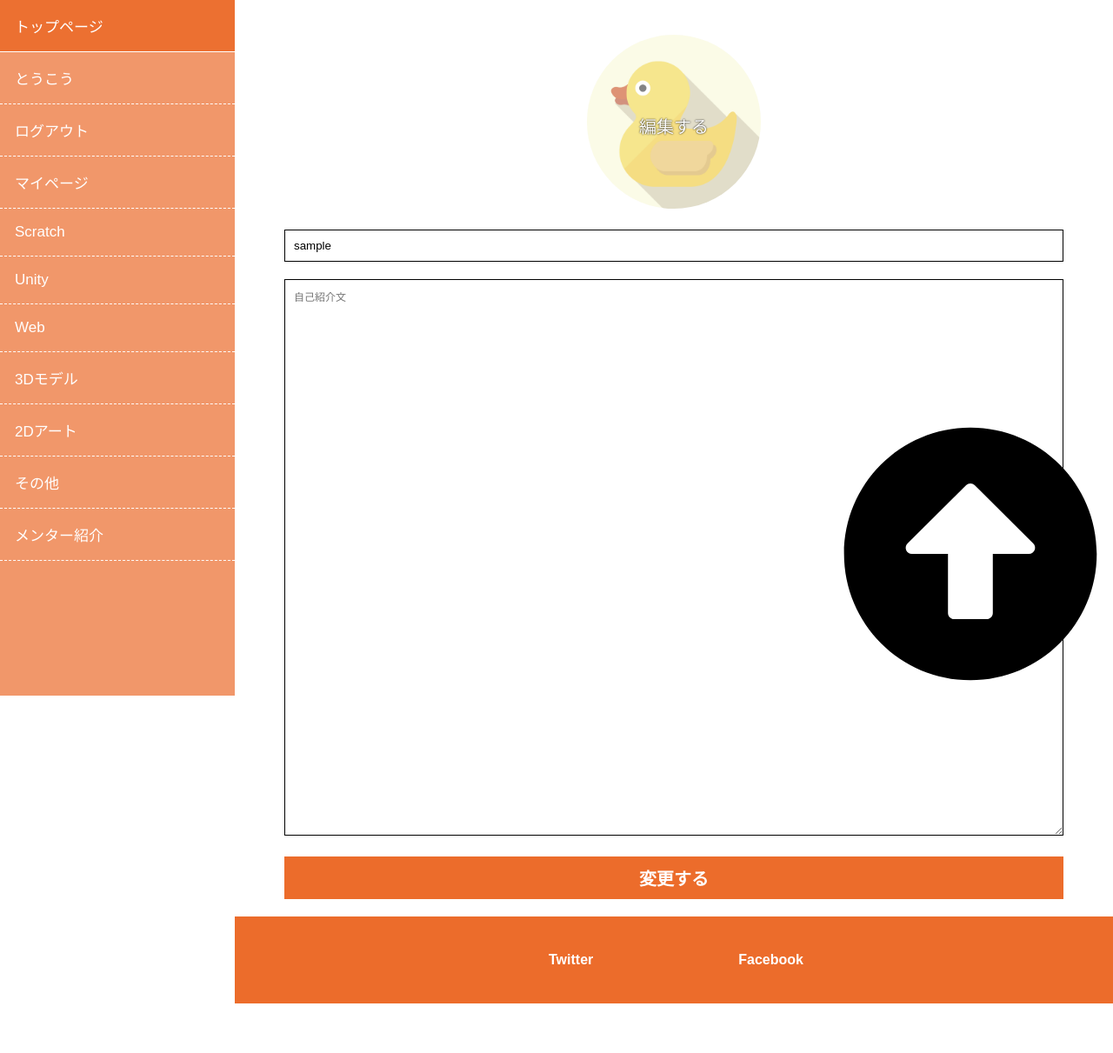
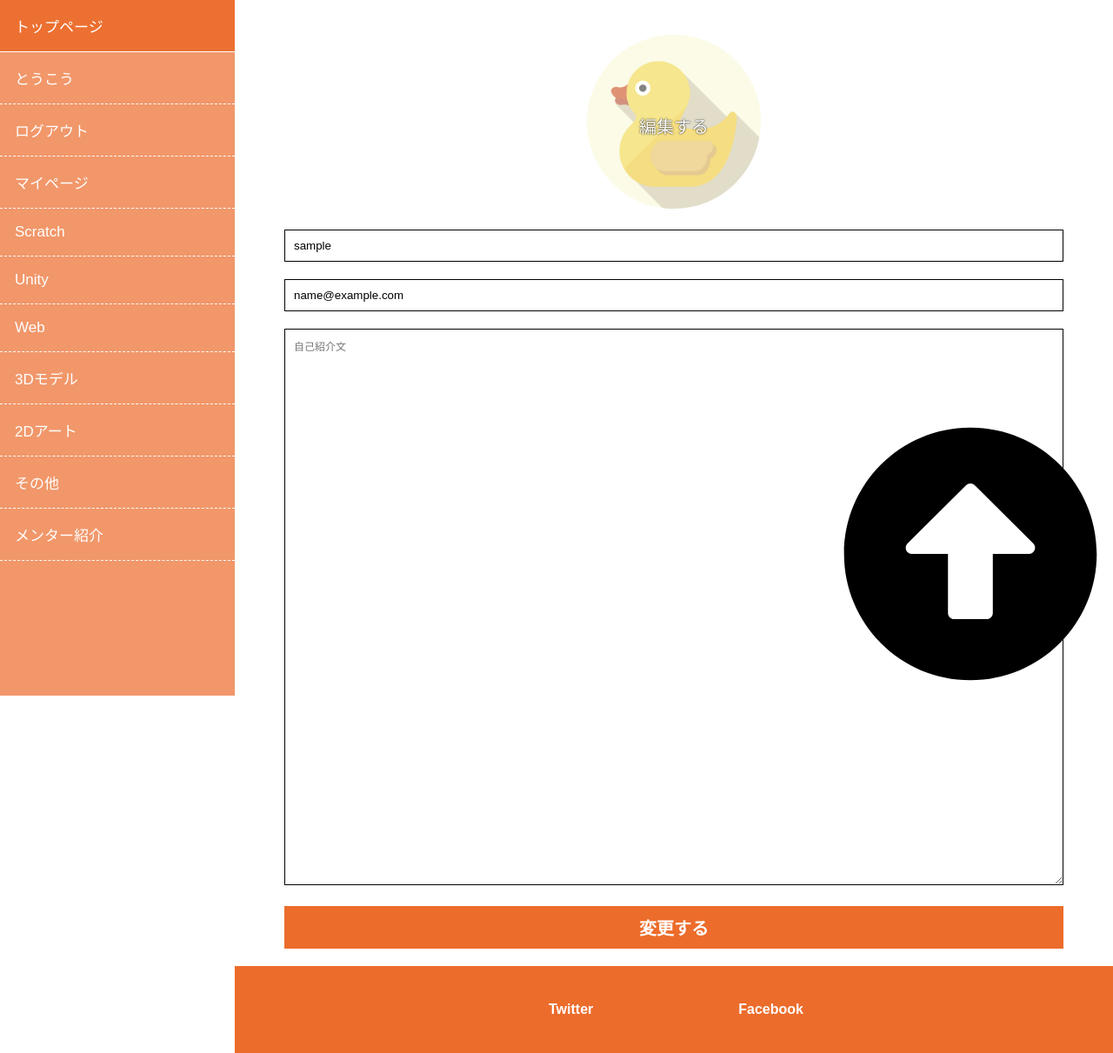
Before and after one commit to USHIken/web-idea-box, a Django app: page /users/profile/update/ in a window 1280 px wide. Shown: the whole page at 87% size. Before the commit the page ends 1154 px from the top, so only its background shows below. Run offline with Django 3.2, Linux system fonts and the light colour scheme; the visitor is signed in with stand-in values (Sample User, id 1).

Commit message:
added form for updating email

```diff
--- a/code/templates/users/update.html
+++ b/code/templates/users/update.html
@@ -15,6 +15,8 @@
         </label>
         <p>{{ form.username }}</p>
         <p>{{ form.username.errors }}</p>
+        <p>{{ form.email }}</p>
+        <p>{{ form.email.errors }}</p>
         <p>{{ form.profile }}</p>
         <p>{{ form.profile.errors }}</p>
         <p><input type="submit" value="変更する" /></p>
--- a/code/users/forms.py
+++ b/code/users/forms.py
@@ -31,7 +31,7 @@ class ProfileUpdateForm(forms.ModelForm):
 
     class Meta:
         model = User
-        fields = ('icon', 'username', 'profile',)
+        fields = ('icon', 'username', 'profile', 'email')
 
     def __init__(self, *args, **kwargs):
         super(ProfileUpdateForm, self).__init__(*args, **kwargs)
```
